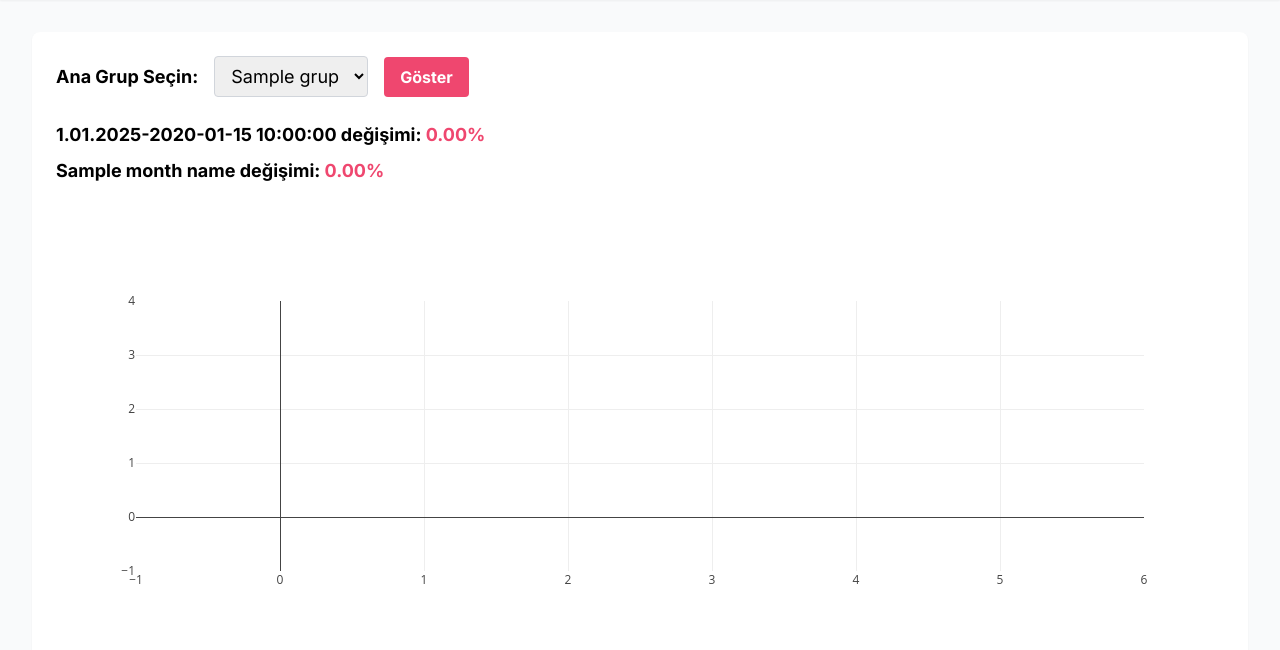
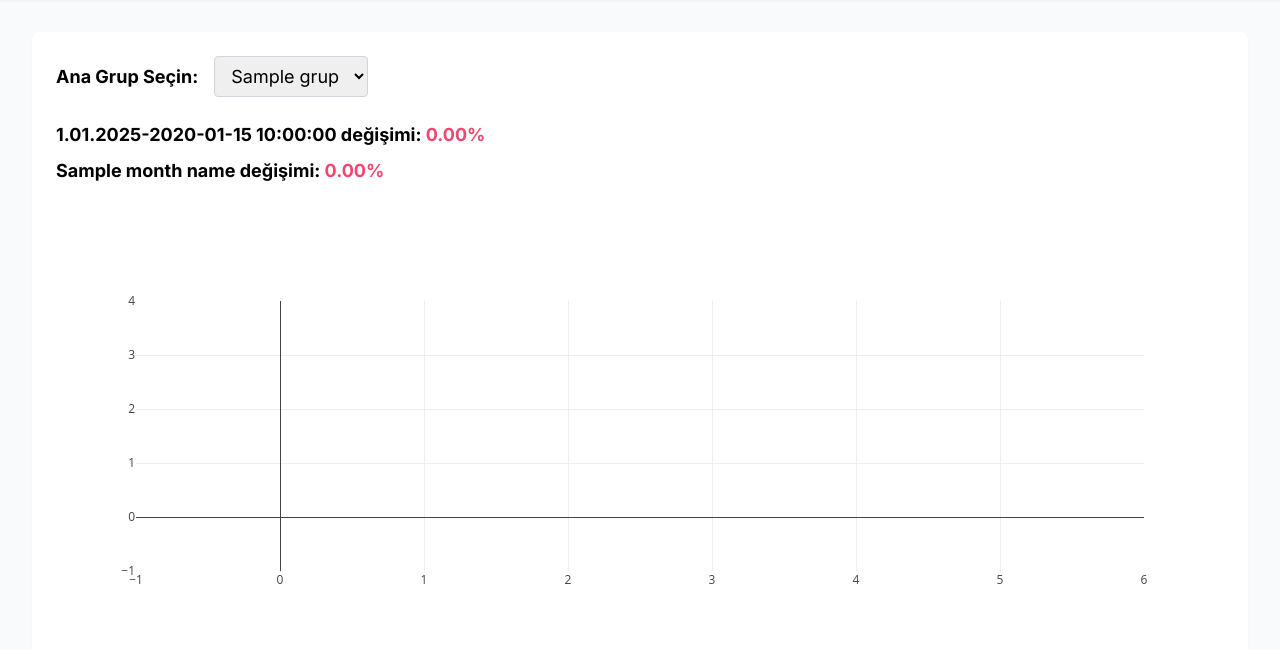
Before and after one commit to kaboya19/web-tufe-flask, a Flask app: template templates/ana_gruplar.html in a window 1280 px wide. Shown: the part 64-714 px from the top of the page. Run offline with Flask 3, Linux system fonts and the light colour scheme; the template is opened without the code that fills it: most values are stand-ins (such as "Sample title", 1, 10 or a date in 2020); some libraries are stand-ins or nearby versions.

Commit message:
Update ana_gruplar.html

```diff
--- a/templates/ana_gruplar.html
+++ b/templates/ana_gruplar.html
@@ -85,13 +85,12 @@
             <div class="bg-white rounded-lg shadow-sm p-6">
                 <form method="POST" class="mb-6 flex items-center space-x-4">
                     <label for="group" class="font-bold text-black text-lg">Ana Grup Seçin:</label>
-                    <select name="group" id="group" class="border border-gray-300 rounded px-3 py-2 text-lg">
+                    <select name="group" id="group" class="border border-gray-300 rounded px-3 py-2 text-lg"
+                        onchange="this.form.submit()">
                         {% for grup in grup_adlari %}
                         <option value="{{ grup }}" {% if grup==selected_group %}selected{% endif %}>{{ grup }}</option>
                         {% endfor %}
                     </select>
-                    <button type="submit"
-                        class="ml-2 px-4 py-2 bg-[#EF476F] text-white rounded font-bold hover:bg-[#d43d5c]">Göster</button>
                 </form>
                 <h2 class="text-lg font-bold text-black mb-2">
                     <span class="text-black">1.01.2025-{{ last_date }} değişimi: </span>
```
